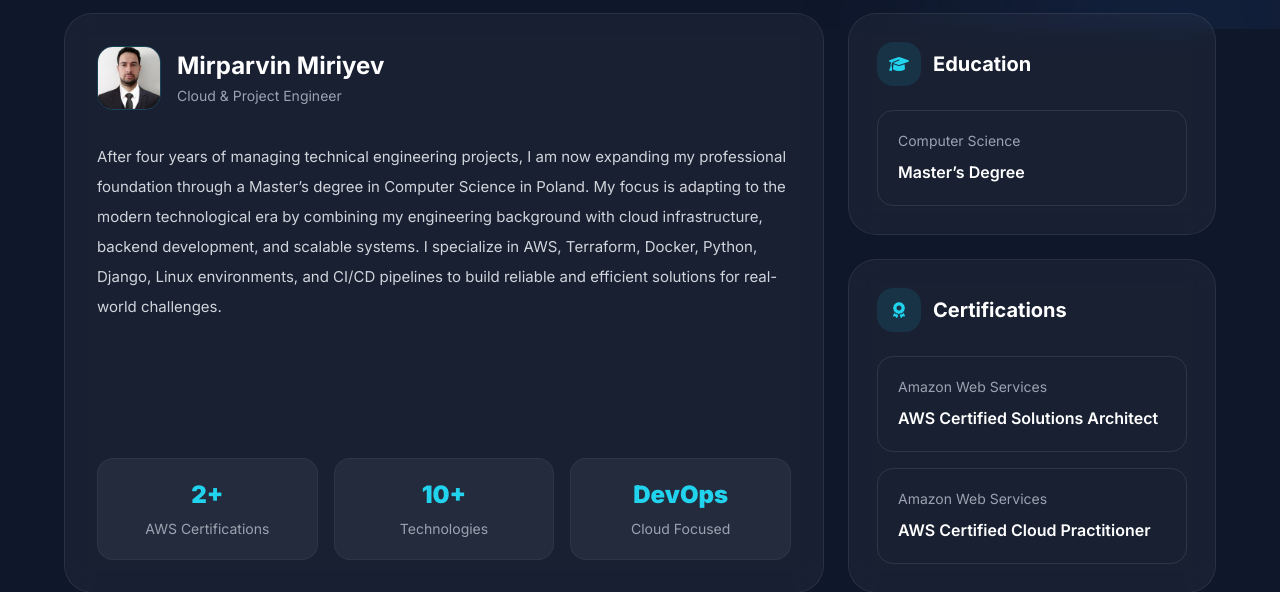
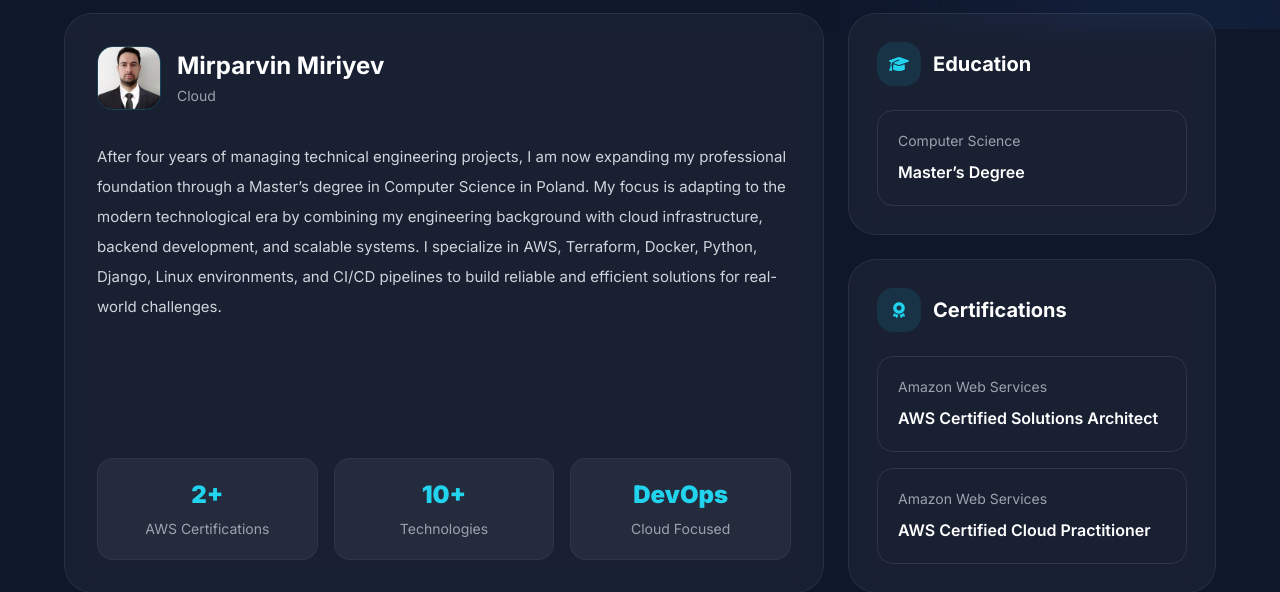
Before and after one commit to Miriyev41/My_portfolio_website, a Django app: page / in a window 1280 px wide. Shown: the part 771-1363 px from the top of the page. Run offline with Django 5.2, Linux system fonts and the light colour scheme; data comes from the database, SQL or seed files in the repository; some libraries are stand-ins or nearby versions.

Commit message:
Apply gradient text and website text updates

```diff
--- a/templates/core/index.html
+++ b/templates/core/index.html
@@ -330,7 +330,7 @@
                             </h3>
 
                             <p class="text-gray-400 text-sm mt-1">
-                                Cloud & Project Engineer
+                                Cloud
                             </p>
 
                         </div>
```
